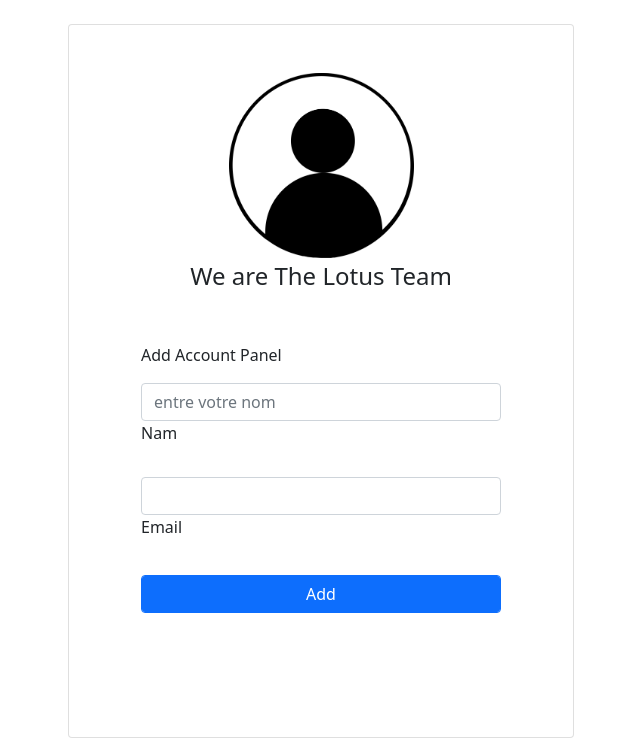
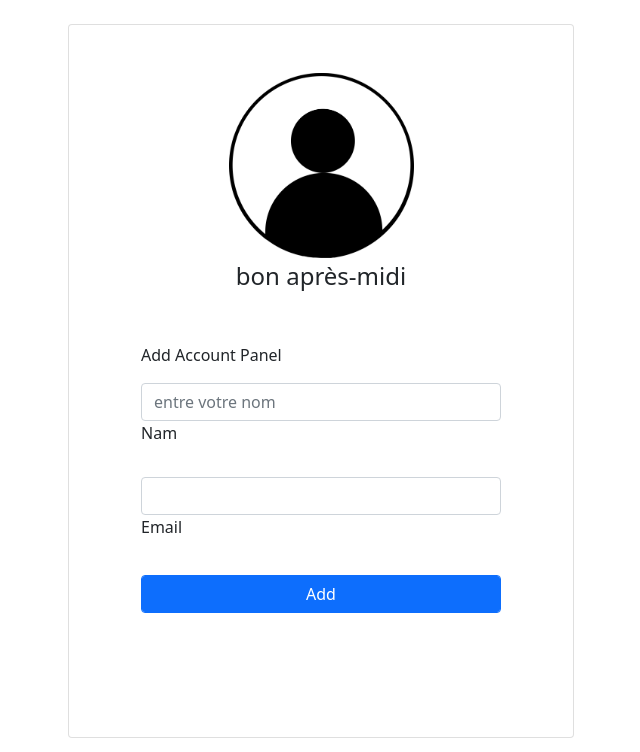
Before and after one commit to otmaneEH/crud-php, a PHP site: page /creer.php in a window 1280 px wide. Shown: the part 48-800 px from the top of the page, without its empty margins (319-959 px from the left). Run offline with PHP 8.4, Linux system fonts and the light colour scheme.

```diff
--- a/creer.php
+++ b/creer.php
@@ -107,7 +107,7 @@ if (isset($_POST['Submit'])) {
 
                   <div class="text-center">
                     <img src="img/img.png" style="width: 185px;" alt="logo">
-                    <h4 class="mt-1 mb-5 pb-1">We are The Lotus Team</h4>
+                    <h4 class="mt-1 mb-5 pb-1"><?php echo "$suc";?></h4>
                   </div>
 
                   <form class="form" action="addcopy.php" method="post" name="form1">
```
